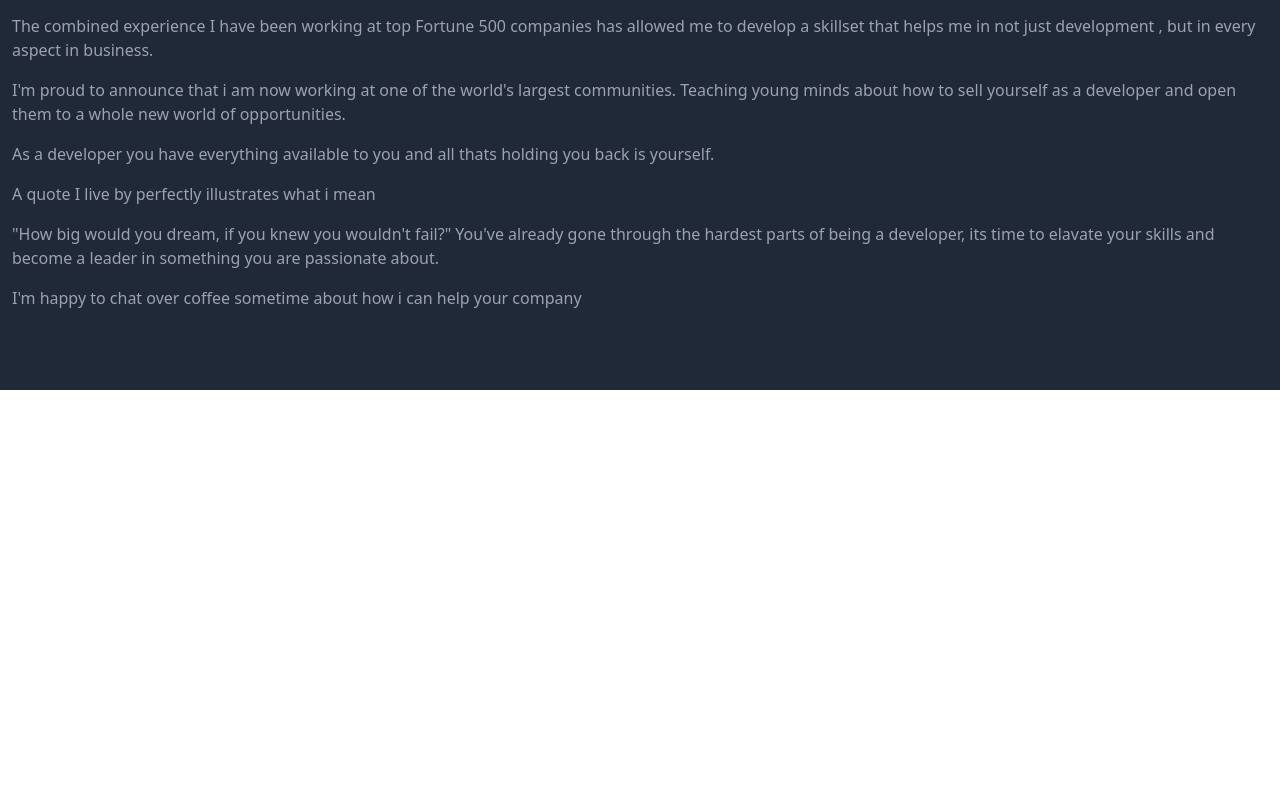
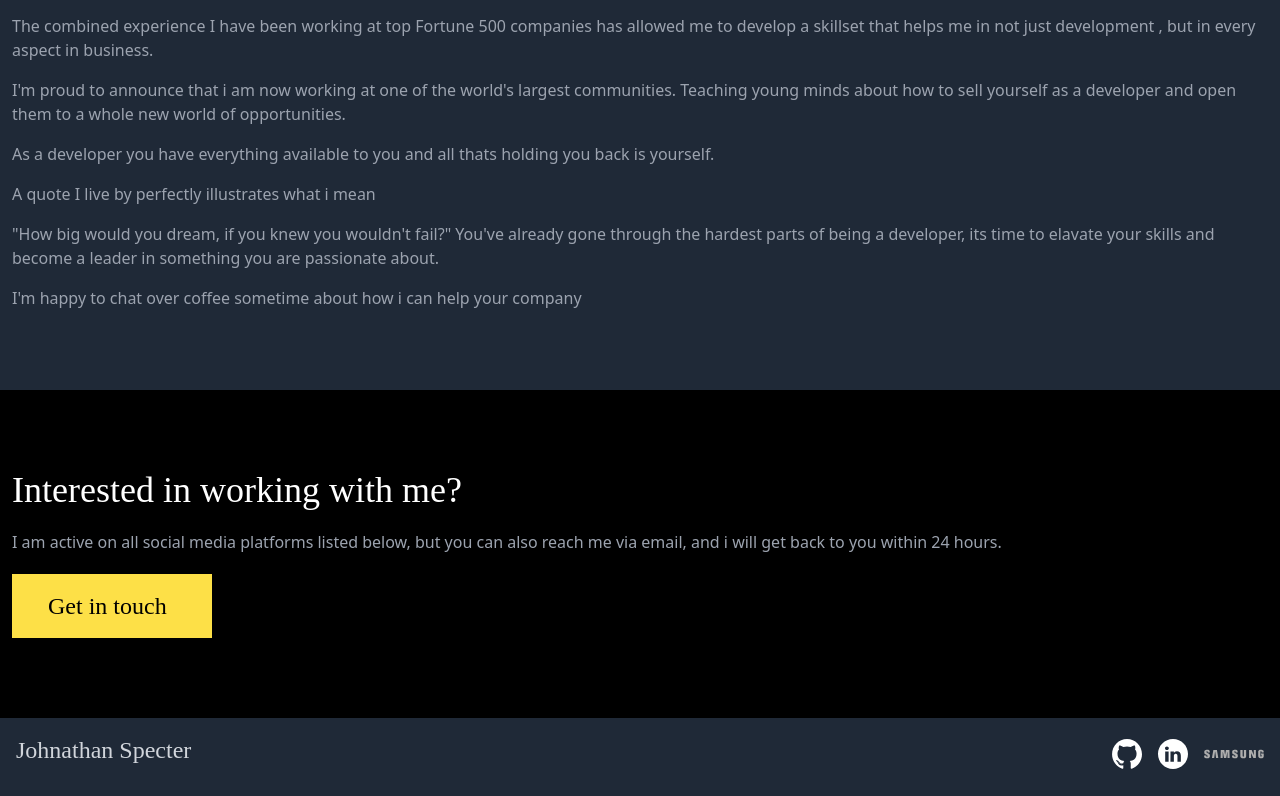
Before and after one commit to felixivance/developer_profile, a Next.js app: page / in a window 1280 px wide. Shown: the part 1452-2248 px from the top of the page. Before the commit the page ends 1842 px from the top, so only its background shows below. Built offline with nearby package versions, Linux system fonts and the light colour scheme.

Commit message:
data filling

```diff
--- a/pages/index.tsx
+++ b/pages/index.tsx
@@ -106,6 +106,38 @@ export default function Home() {
           </p>
         </div>
       </section>
+      <section className="pl-3 pr-3 text-white">
+        <div className='flex flex-col pt-20 space-y-5 pb-20'>
+          <p className='text-4xl font-play-fair'>Interested in working with me?</p>
+          <p className='text-gray-400'>
+            I am active on all social media platforms listed below, but you can also reach me via email,
+            and i will get back to you within 24 hours.
+          </p>
+          <div className='w-[200px] '>
+            <div className='bg-yellow-300 pl-9 pr-9 pt-4 pb-4 text-black font-play-fair text-2xl '>
+             Get in touch
+            </div>
+          </div>
+        </div>
+
+      </section>
+      {/* footer */}
+      <footer className="p-4 bg-gray-800 text-white ">
+        <div className='flex justify-between'>
+          <p className='text-2xl text-gray-300 font-play-fair'>Johnathan Specter</p>
+          <div className='flex space-x-4 items-center'>
+            <div>
+              <Image src="/assets/images/Github.svg" alt="spense" className="rounded-md" width={30} height={30} />
+            </div>
+            <div>
+            <Image src="/assets/images/LinkedIn.svg" alt="spense" className="rounded-md" width={30} height={30}  />
+            </div>
+            <div>
+            <Image src="/assets/images/Samsung.svg" alt="spense" className="rounded-md" width={60} height={40}  />
+            </div>
+          </div>
+        </div>
+      </footer>
     </div>
   )
 }
```
